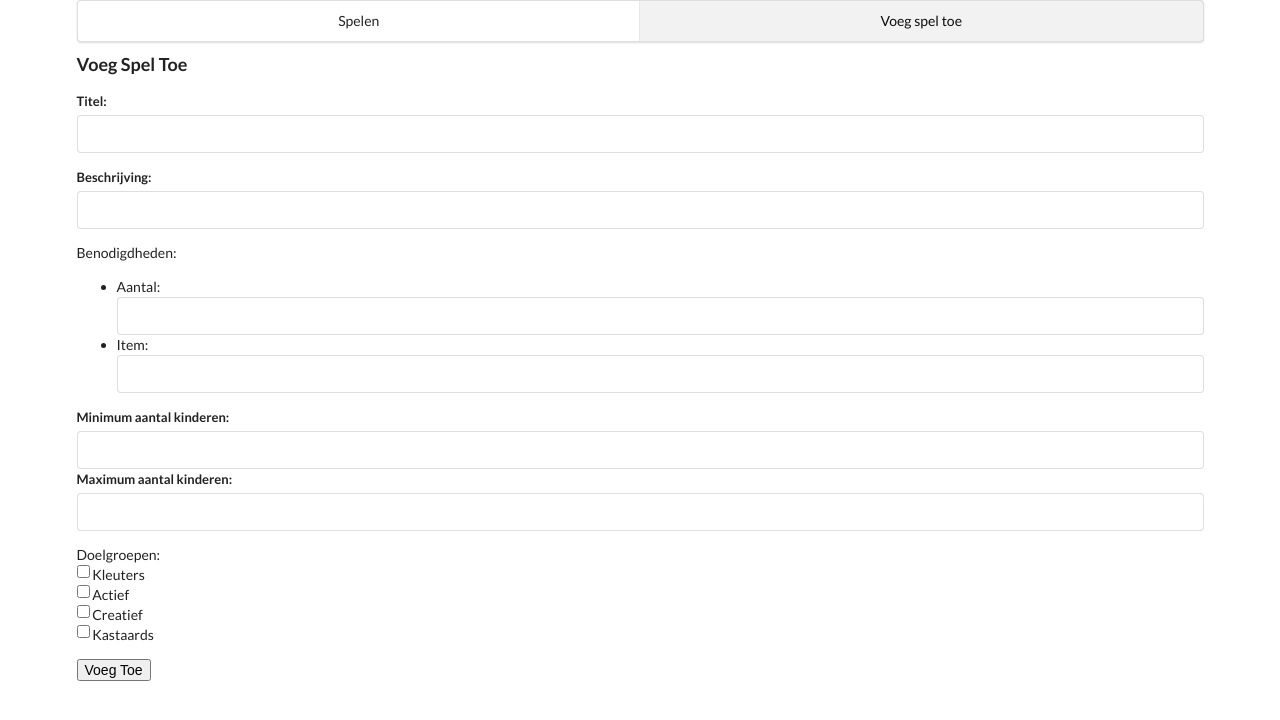
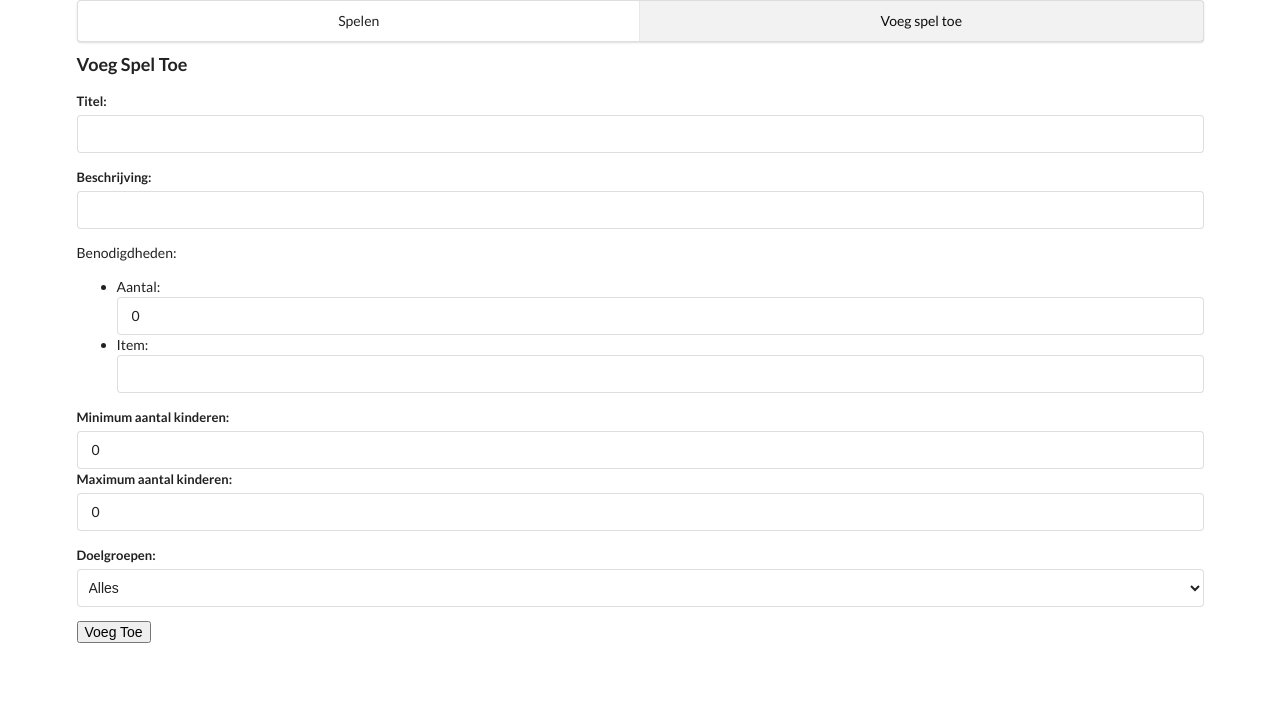
Before and after one commit to JelleCallewaert/taakWebApps, an Angular app in the folder opdrachtapp/frontend/: page /add-spel in a window 1280 px wide. Shown: the top 720 px of the page. Built offline with nearby package versions, Linux system fonts and the light colour scheme.

Commit message:
Controle op toevoegen toegevoegd

```diff
--- a/opdrachtapp/frontend/src/app/doelgroep-filter.pipe.ts
+++ b/opdrachtapp/frontend/src/app/doelgroep-filter.pipe.ts
@@ -9,7 +9,7 @@ export class DoelgroepFilterPipe implements PipeTransform {
   transform(spelen: Spel[], doelgroep: string): Spel[] {
     if(!doelgroep || doelgroep.length === 0) return spelen;
 
-    return spelen.filter(spel => spel.doelgroepen.find(dg => dg.dg.startsWith(doelgroep)));
+    return spelen.filter(spel => spel.doelgroepen.find(dg => dg.naam.startsWith(doelgroep)));
   }
 
 }
--- a/opdrachtapp/frontend/src/app/spel/add-spel/add-spel.component.html
+++ b/opdrachtapp/frontend/src/app/spel/add-spel/add-spel.component.html
@@ -3,12 +3,21 @@
   <div class="field">
     <label for='titel'>Titel:</label>
     <input type="text" id="titel" formControlName='titel'>
-
+      <div *ngIf='(spel.get("titel").errors?.required || spel.get("titel").errors?.minlength || spel.get("titel").errors?.maxlength)'>
+        <div *ngIf='spel.get("titel").touched'>
+          Gelieve een titel in te vullen tussen 3 en 32 letters!
+        </div>
+      </div>
   </div>
 
   <div class="field">
     <label for="beschrijving">Beschrijving:</label>
     <input type="text" id="beschrijving" formControlName='beschrijving'>
+    <div *ngIf='spel.get("beschrijving").errors?.required'>
+        <div *ngIf='spel.get("beschrijving").touched'>
+          Gelieve een beschrijving in te vullen!
+        </div>
+      </div>
   </div>
 
   <div class="field" formArrayName='benodigdheden'
@@ -24,17 +33,32 @@
 
   <div class="field">
     <label for="minAantal">Minimum aantal kinderen:</label>
-    <input type="number" id="minAantal" formControlName='minAantal'>
+    <input type="number" id="minAantal" placeholder="Minimum" formControlName='minAantal'>
+      <div *ngIf='spel.get("minAantal").errors?.min || spel.get("minAantal").errors?.max'>
+        <div *ngIf='spel.get("minAantal").touched'>
+          Gelieve een acceptabel minimum in te vullen!
+        </div>
+      </div>
     <label for="maxAantal">Maximum aantal kinderen:</label>
-    <input type="number" id="maxAantal" formControlName='maxAantal'>
+    <input type="number" id="maxAantal" placeholder="Maximum" formControlName='maxAantal'>
+      <div *ngIf='spel.get("maxAantal").errors?.min || spel.get("maxAantal").errors?.max'>
+        <div *ngIf='spel.get("maxAantal").touched'>
+          Gelieve een acceptabel maximum in te vullen!
+        </div>
+      </div>
   </div>
 
-  <div class="field" formArrayName='doelgroepen'
-      *ngFor='let dg of spel.get("doelgroepen").controls; let i = index'>
-    <div [formGroupName] = 'i'>
-      <label for="doelgroep_naam">Doelgroepen:</label>
-      <div *ngFor='let dg of doelgroepen'>
-        <input type="checkbox" name="doelgroepen" value="{{dg}}" /> {{dg}}
+  <div class="field">
+    <label for="doelgroep_naam">Doelgroepen:</label>
+    <div formArrayName="doelgroepen" *ngFor='let item of spel.get("doelgroepen").controls; let i = index'>
+      <div [formGroupName]="i">
+        <div class="field">
+          <select class='ui fluid dropdown' id="doelgroep_naam" formControlName='naam'>
+            <option *ngFor='let dg of alleDoelgroepen' [value]='dg'>
+              {{dg}}
+            </option>
+          </select>
+        </div>
       </div>
     </div>
   </div>
--- a/opdrachtapp/frontend/src/app/spel/add-spel/add-spel.component.ts
+++ b/opdrachtapp/frontend/src/app/spel/add-spel/add-spel.component.ts
@@ -14,7 +14,7 @@ import { HttpErrorResponse } from '@angular/common/http';
 export class AddSpelComponent implements OnInit {
 
   private spel : FormGroup;
-  doelgroepen = ["Kleuters", "Actief", "Creatief", "Kastaards"];
+  public readonly alleDoelgroepen = ["Alles", "Kleuters", "Actief", "Creatief", "Kastaards"];
   errorMsg: string;
 
   @Output() public nieuwSpel = new EventEmitter<Spel>();
@@ -26,13 +26,15 @@ export class AddSpelComponent implements OnInit {
       titel:  ['', [Validators.required, Validators.minLength(3), Validators.maxLength(32)]],
       beschrijving: ['', Validators.required],
       benodigdheden: this.fb.array([this.createBenodigdheden()]),
-      minAantal: [''],
-      maxAantal: [''],
+      minAantal: ['0', [Validators.max(99), Validators.min(0)]],
+      maxAantal: ['0', [Validators.max(99), Validators.min(0)]],
       doelgroepen: this.fb.array([this.createDoelgroepen()])
     })
   }
 
   onSubmit(){
+
+    if(this.controleerNieuwSpel()){
       const sp = new Spel(
         this.spel.value.titel,
         this.spel.value.beschrijving
@@ -59,18 +61,28 @@ export class AddSpelComponent implements OnInit {
       );
       this.spel.reset();
     }
+  }
 
   createBenodigdheden(): FormGroup {
     return this.fb.group({
-      aantal: [''],
-      naam: ['', [Validators.required, Validators.minLength(2)]]
+      aantal: ['0', [Validators.min(0), Validators.max(99)]],
+      naam: ['', [Validators.minLength(2)]]
     })
   }
 
   createDoelgroepen(): FormGroup {
     return this.fb.group({
-      naam: ['']
+      naam: ['Alles']
     })
   }
 
+  controleerNieuwSpel(): boolean{
+    let flag: boolean = true;
+    if(this.spel.value.titel.length < 2 || this.spel.value.titel.length > 32) {return false}
+    if(this.spel.value.beschrijving.length < 0) {return false}
+    if(this.spel.value.minAantal < 0 || this.spel.value.minAantal > 99) {return false}
+    if(this.spel.value.maxAantal < 0 || this.spel.value.maxAantal > 99) {return false}
+    return flag;
   }
+
+}
--- a/opdrachtapp/frontend/src/app/spel/benodigdheid/benodigdheid.component.ts
+++ b/opdrachtapp/frontend/src/app/spel/benodigdheid/benodigdheid.component.ts
@@ -9,6 +9,7 @@ import { Benodigdheid } from './benodigdheid.model';
 export class BenodigdheidComponent implements OnInit {
 
   @Input() benodigdheid: Benodigdheid;
+
   constructor() { }
 
   ngOnInit() {
--- a/opdrachtapp/frontend/src/app/spel/doelgroep/doelgroep.component.html
+++ b/opdrachtapp/frontend/src/app/spel/doelgroep/doelgroep.component.html
@@ -1,3 +1 @@
-<p>
-  {{naam}}
-</p>
+{{doelgroep.naam}}
--- a/opdrachtapp/frontend/src/app/spel/doelgroep/doelgroep.component.ts
+++ b/opdrachtapp/frontend/src/app/spel/doelgroep/doelgroep.component.ts
@@ -1,4 +1,5 @@
 import { Component, OnInit, Input } from '@angular/core';
+import { Doelgroep } from './doelgroep.model';
 
 @Component({
   selector: 'app-doelgroep',
@@ -7,11 +8,10 @@ import { Component, OnInit, Input } from '@angular/core';
 })
 export class DoelgroepComponent implements OnInit {
 
-  @Input() naam: string;
+  @Input() doelgroep: Doelgroep;
 
   constructor() { }
 
   ngOnInit() {
   }
-
 }
--- a/opdrachtapp/frontend/src/app/spel/doelgroep/doelgroep.model.ts
+++ b/opdrachtapp/frontend/src/app/spel/doelgroep/doelgroep.model.ts
@@ -21,9 +21,6 @@ export class Doelgroep{
   }
   set naam(name: string) {
     this._naam = name;
-    }
-  get dg(): string{
-    return this._naam.toString();
   }
 
   toJSON() {
--- a/opdrachtapp/frontend/src/app/spel/spel/spel.component.html
+++ b/opdrachtapp/frontend/src/app/spel/spel/spel.component.html
@@ -14,18 +14,14 @@
   </div>
 
   <div class="content">
-    <a class="ui content">Min: {{ spel.minAantal }} </a>
-  </div>
-
-  <div class="content">
-      <a class="ui content">Max: {{ spel.maxAantal }} </a>
+    <p class="ui content">Aantal: {{ spel.minAantal }} tot {{ spel.maxAantal }}</p>
   </div>
 
   <div class="content">
     Doelgroepen:
     <ul class="ui list">
       <li *ngFor='let dg of spel.doelgroepen'>
-        <app-doelgroep [naam]="dg"></app-doelgroep>
+        <app-doelgroep [doelgroep]="dg"></app-doelgroep>
       </li>
     </ul>
   </div>
--- a/opdrachtapp/frontend/src/app/spel/spel/spel.model.ts
+++ b/opdrachtapp/frontend/src/app/spel/spel/spel.model.ts
@@ -51,7 +51,6 @@ export class Spel {
       this._maxAantal = maxAantal;
     }
     get doelgroepen() : Doelgroep[] {
-      console.log(this._doelgroepen)
       return this._doelgroepen;
     }
     get datumToegevoegd() : Date {
```
Lines whose indentation alone changed are shown as unchanged.
